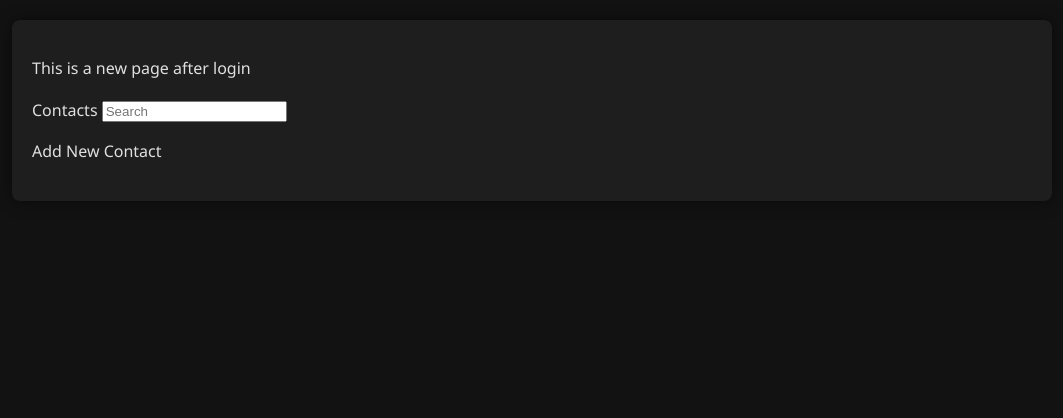
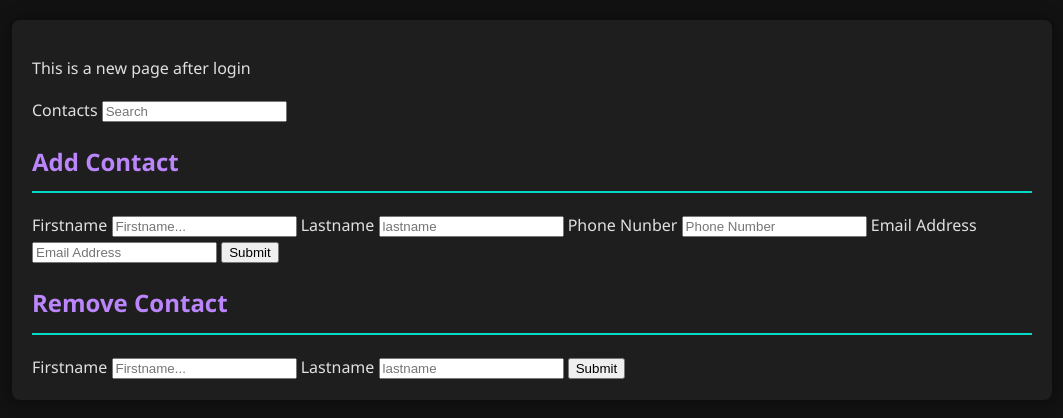
Before and after one commit to JBecks02/COP4331, a PHP site: page /nextPage.php in a window 1280 px wide. Shown: the top 418 px of the page, without its empty margins (108-1171 px from the left). Run offline with PHP 8.4, Linux system fonts and the light colour scheme.

Commit message:
Add files via upload

```diff
--- a/nextPage.php
+++ b/nextPage.php
@@ -16,21 +16,36 @@
 
             <p>This is a new page after login</p>
 
-            <form action="search.php" method="post">
+            <form action="">
                 <div class="search">
                     <span class="search-icon material-symbol-outlined">Contacts</span>
                     <input class="search-input" type="search" placeholder="Search">
+
                 </div>
-            </form>
 
-            <div>
-                <p>Add New Contact</p>
-            </div>
+	    </form>
 
+	   <form action="addContact.php" method="post">
+            <h2>Add Contact</h2>
+            <label for="firstname">Firstname</label>
+            <input  required id="firstname" type="text" name="firstname" placeholder="Firstname..." width="1004">
+            <label for="lastname">Lastname</label>
+	    <input required id="lastname" type="text" name="lastname" placeholder="lastname">
+	    <label for="phone">Phone Nunber</label>
+	    <input required id="phone" type="text" name="phone" placeholder="Phone Number">
+            <label for="email">Email Address</label>
+	    <input required id="email" type="text" name="email" placeholder="Email Address">
+            <button class="submit-button" position="relative" type="Submit">Submit</button>
+        </form>
 
-
-
-
+	    <form action="rmContact.php" method="post">
+		<h2>Remove Contact</h2>
+	    <label for="firstname">Firstname</label>
+            <input  required id="firstname" type="text" name="firstname" placeholder="Firstname..." width="1004">
+            <label for="lastname">Lastname</label>
+	    <input required id="lastname" type="text" name="lastname" placeholder="lastname">
+	    <button class="submit-button" position="relative" type="Submit">Submit</button>
+	    </form>
 
 
 
```
Also changed, not shown: rmContact.php (added, +38 -0 lines).
